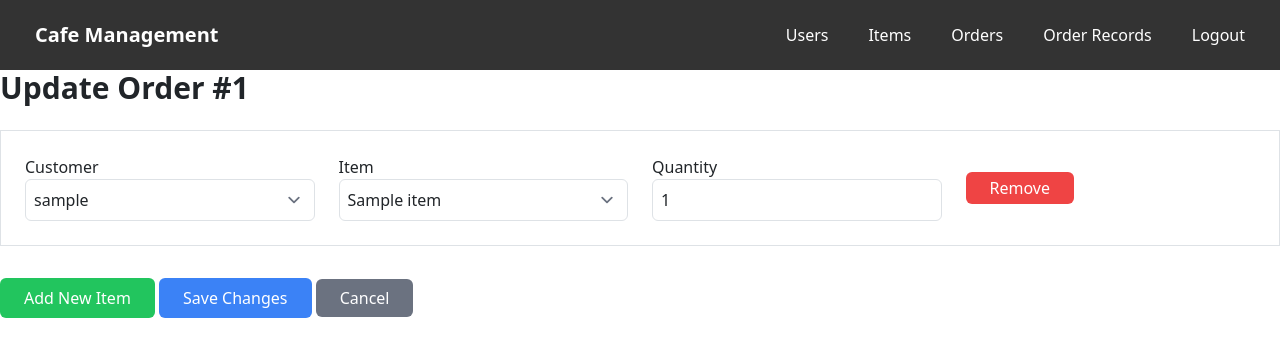
After one commit to NishantGuyal/CafeManagement, a Django app: page /order/update/1/ in a window 1280 px wide. The commit adds this page. Shown: the top 357 px of the page. Run offline with Django 5.2, Linux system fonts and the light colour scheme; tables that the repository leaves empty hold one stand-in row (values such as "Sample post"); some libraries are stand-ins or nearby versions.

Commit message:
Complete functionality updated

```diff
--- a/cafe/urls.py
+++ b/cafe/urls.py
@@ -35,5 +35,7 @@ urlpatterns = [
     path("orders/", views.order_management, name="order_management"),
     path("create_order/", views.create_order, name="create_order"),
     path("order_report/", views.order_report, name="order_report"),
-     path('order/<int:order_id>/delete/', views.order_delete, name='order_delete'),
+    path("order/<int:order_id>/delete/", views.order_delete, name="order_delete"),
+    path("order/update/<int:order_id>/", views.update_order, name="update_order"),
+    path("order/update/<int:order_id>/", views.update_order, name="update_order"),
 ]
--- a/cafe/views.py
+++ b/cafe/views.py
@@ -3,8 +3,8 @@ from django.contrib.auth import authenticate, login
 from django.utils.timezone import now
 from django.contrib import messages
 from .models import Order, Item, User, OrderDetail
-from django.http import HttpResponse
-from django.db.models import Sum
+from django.http import HttpResponse, JsonResponse
+from django.db.models import Sum, Q
 
 
 def index(request):
@@ -106,20 +106,15 @@ def order_management(request):
 
 def create_order(request):
     if request.method == "POST":
-        # Create a new order entry in the Order table
         order = Order.objects.create(created_at=now(), updated_at=now())
 
-        # Get the form data from the POST request
         customers = request.POST.getlist("customer")
         items = request.POST.getlist("item")
         counters = request.POST.getlist("counter")
 
-        # Loop through the customers, items, and counters to create corresponding OrderDetail entries
         for customer_id, item_id, counter in zip(customers, items, counters):
-            # Ensure counter is an integer and defaults to 0 if empty
             counter = int(counter) if counter else 0
 
-            # Create the order details for each mini order
             OrderDetail.objects.create(
                 order=order,
                 customer_id=customer_id,
@@ -129,37 +124,108 @@ def create_order(request):
                 updated_at=now(),
             )
 
-        # After saving the order and its details, redirect to the main order page
-        return redirect("order_management")  # Redirect to the order management page
+        return redirect("order_management")
 
     else:
         return HttpResponse("Invalid request method", status=405)
 
 
 def order_report(request):
-    # Fetch orders along with the sum of counter from order_details
     orders = Order.objects.annotate(
-        total_quantity=Sum("order_details__counter")
+        total_quantity=Sum(
+            "order_details__counter",
+            filter=Q(order_details__deleted_at__isnull=True),
+        )
     ).filter(deleted_at__isnull=True)
 
-    # Render the template and pass the orders with their total quantity
     return render(request, "order_report.html", {"orders": orders})
+
 
 def order_delete(request, order_id):
     order = get_object_or_404(Order, order_id=order_id)
 
-    # Update the `deleted_at` field for the order and its corresponding order details
     deleted_at = now()
 
-    # Update Order
     order.deleted_at = deleted_at
     order.save()
 
-    # Update OrderDetails
     order_details = OrderDetail.objects.filter(order=order)
     for order_detail in order_details:
         order_detail.deleted_at = deleted_at
         order_detail.save()
 
-    # Redirect to the order management page or order list
-    return redirect('order_report')  # Replace 'order_management' with your actual URL name
+    return redirect("order_report")
+
+
+def update_order(request, order_id):
+    order = get_object_or_404(Order, order_id=order_id)
+    order_details = OrderDetail.objects.filter(order=order, deleted_at__isnull=True)
+
+    users = User.objects.filter(deleted_at__isnull=True)
+    items = Item.objects.filter(deleted_at__isnull=True)
+
+    if request.method == "POST":
+        changes_made = False
+
+        submitted_order_details = request.POST.getlist("order_detail_id[]")
+        for order_detail_id in submitted_order_details:
+            order_detail = OrderDetail.objects.get(order_detail_id=order_detail_id)
+
+            new_customer_id = request.POST.get(f"customer_{order_detail_id}")
+            new_item_id = request.POST.get(f"item_{order_detail_id}")
+            new_counter = request.POST.get(f"counter_{order_detail_id}")
+
+            if (
+                str(order_detail.customer_id) != new_customer_id
+                or str(order_detail.item_id) != new_item_id
+                or str(order_detail.counter) != new_counter
+            ):
+                order_detail.customer_id = new_customer_id
+                order_detail.item_id = new_item_id
+                order_detail.counter = new_counter
+                order_detail.updated_at = now()
+                order_detail.save()
+                changes_made = True
+
+        new_customers = request.POST.getlist("new_customer[]")
+        new_items = request.POST.getlist("new_item[]")
+        new_counters = request.POST.getlist("new_counter[]")
+        for i in range(len(new_customers)):
+            if new_customers[i] and new_items[i] and new_counters[i]:
+                OrderDetail.objects.create(
+                    order=order,
+                    customer_id=new_customers[i],
+                    item_id=new_items[i],
+                    counter=new_counters[i],
+                    updated_at=now(),
+                )
+                changes_made = True
+
+        deleted_order_detail_ids = request.POST.getlist("deleted_order_details[]")
+        deleted_order_detail_ids = [
+            int(id) for id in deleted_order_detail_ids if id.isdigit()
+        ]
+
+        for deleted_id in deleted_order_detail_ids:
+            if deleted_id:
+                OrderDetail.objects.filter(order_detail_id=deleted_id).update(
+                    deleted_at=now()
+                )
+                changes_made = True
+
+        if changes_made:
+            order.updated_at = now()
+            order.save()
+
+        return redirect("order_report")
+
+    return render(
+        request,
+        "update_order.html",
+        {
+            "order": order,
+            "order_details": order_details,
+            "users": users,
+            "items": items,
+        },
+    )
--- a/templates/orders.html
+++ b/templates/orders.html
@@ -84,7 +84,6 @@
         $('#order-details-container').append(newOrderDetail);
     }
 
-    // Remove the mini order row
     function removeOrderDetail(button) {
         const row = $(button).closest('.order-detail-row');
         if (orderDetailCount > 1) {
@@ -92,6 +91,7 @@
             orderDetailCount--;
         }
     }
+
 </script>
 
 {% endblock %}
--- /dev/null
+++ b/templates/update_order.html
@@ -0,0 +1,115 @@
+{% extends 'index.html' %}
+
+{% block title %}Update Order #{{ order.order_id }}{% endblock %}
+
+{% block content %}
+<h1 class="text-3xl font-semibold mb-4">Update Order #{{ order.order_id }}</h1>
+
+<form method="POST">
+    {% csrf_token %}
+
+    <div id="order-details-container">
+        {% for order_detail in order_details %}
+        <div class="flex items-center gap-4 border p-4 mb-2 order-detail-row">
+            <input type="hidden" name="order_detail_id[]" value="{{ order_detail.order_detail_id }}">
+
+            <div class="w-1/4">
+                <label class="block">Customer</label>
+                <select name="customer_{{ order_detail.order_detail_id }}" class="w-full p-2 border rounded-md">
+                    {% for user in users %}
+                        <option value="{{ user.user_id }}" {% if user.user_id == order_detail.customer_id %}selected{% endif %}>
+                            {{ user.username }}
+                        </option>
+                    {% endfor %}
+                </select>
+            </div>
+
+            <div class="w-1/4">
+                <label class="block">Item</label>
+                <select name="item_{{ order_detail.order_detail_id }}" class="w-full p-2 border rounded-md">
+                    {% for item in items %}
+                        <option value="{{ item.item_id }}" {% if item.item_id == order_detail.item_id %}selected{% endif %}>
+                            {{ item.item_name }}
+                        </option>
+                    {% endfor %}
+                </select>
+            </div>
+
+            <div class="w-1/4">
+                <label class="block">Quantity</label>
+                <input type="number" name="counter_{{ order_detail.order_detail_id }}" value="{{ order_detail.counter }}" class="w-full p-2 border rounded-md">
+            </div>
+
+            <div class="w-1/4">
+                <button type="button" class="bg-red-500 text-white py-1 px-4 rounded-md remove-order">Remove</button>
+            </div>
+        </div>
+        {% endfor %}
+    </div>
+
+    <button type="button" class="bg-green-500 text-white py-2 px-4 rounded-md mt-4" id="add-new-order">Add New Item</button>
+
+    <input type="hidden" name="deleted_order_details[]" id="deleted-order-details">
+
+    <button type="submit" class="bg-blue-500 text-white py-2 px-4 rounded-md mt-4">Save Changes</button>
+    <a href="{% url 'order_report' %}" class="bg-gray-500 text-white py-2 px-4 rounded-md mt-4">Cancel</a>
+</form>
+
+<script>
+    let removedOrderDetails = [];
+
+    document.getElementById("add-new-order").addEventListener("click", function () {
+        const newRow = `
+            <div class="flex items-center gap-4 border p-4 mb-2 order-detail-row">
+                <div class="w-1/4">
+                    <label class="block">Customer</label>
+                    <select name="new_customer[]" class="w-full p-2 border rounded-md">
+                        {% for user in users %}
+                            <option value="{{ user.user_id }}">{{ user.username }}</option>
+                        {% endfor %}
+                    </select>
+                </div>
+
+                <div class="w-1/4">
+                    <label class="block">Item</label>
+                    <select name="new_item[]" class="w-full p-2 border rounded-md">
+                        {% for item in items %}
+                            <option value="{{ item.item_id }}">{{ item.item_name }}</option>
+                        {% endfor %}
+                    </select>
+                </div>
+
+                <div class="w-1/4">
+                    <label class="block">Quantity</label>
+                    <input type="number" name="new_counter[]" class="w-full p-2 border rounded-md" value="1">
+                </div>
+
+                <div class="w-1/4">
+                    <button type="button" class="bg-red-500 text-white py-1 px-4 rounded-md remove-order">Remove</button>
+                </div>
+            </div>
+        `;
+
+        document.getElementById("order-details-container").insertAdjacentHTML("beforeend", newRow);
+    });
+
+    document.addEventListener("click", function (event) {
+        if (event.target.classList.contains("remove-order")) {
+            const row = event.target.closest(".order-detail-row");
+            const orderDetailId = row.querySelector("input[name='order_detail_id[]']")?.value;
+
+            if (orderDetailId && !removedOrderDetails.includes(parseInt(orderDetailId))) {
+                removedOrderDetails.push(parseInt(orderDetailId));
+            }
+
+            row.remove();
+        }
+    });
+
+    document.querySelector("form").addEventListener("submit", function () {
+        const deletedOrderDetailsInput = document.getElementById("deleted-order-details");
+
+        deletedOrderDetailsInput.value = removedOrderDetails.join(',');
+    });
+</script>
+{% endblock %}
--- a/theme/static/css/dist/styles.css
+++ b/theme/static/css/dist/styles.css
@@ -901,6 +901,14 @@ select {
   width: 33.333333%;
 }
 
+.w-1\/2 {
+  width: 50%;
+}
+
+.w-1\/4 {
+  width: 25%;
+}
+
 .min-w-full {
   min-width: 100%;
 }
@@ -953,6 +961,10 @@ select {
 
 .justify-between {
   justify-content: space-between;
+}
+
+.gap-4 {
+  gap: 1rem;
 }
 
 .space-y-4 > :not([hidden]) ~ :not([hidden]) {
@@ -1117,6 +1129,11 @@ select {
   padding-bottom: 0.75rem;
 }
 
+.px-2 {
+  padding-left: 0.5rem;
+  padding-right: 0.5rem;
+}
+
 .text-left {
   text-align: left;
 }
@@ -1155,6 +1172,11 @@ select {
 
 .text-xl {
   font-size: 1.25rem;
+  line-height: 1.75rem;
+}
+
+.text-lg {
+  font-size: 1.125rem;
   line-height: 1.75rem;
 }
 
@@ -1219,6 +1241,10 @@ select {
   box-shadow: var(--tw-ring-offset-shadow, 0 0 #0000), var(--tw-ring-shadow, 0 0 #0000), var(--tw-shadow);
 }
 
+.filter {
+  filter: var(--tw-blur) var(--tw-brightness) var(--tw-contrast) var(--tw-grayscale) var(--tw-hue-rotate) var(--tw-invert) var(--tw-saturate) var(--tw-sepia) var(--tw-drop-shadow);
+}
+
 .transition-opacity {
   transition-property: opacity;
   transition-timing-function: cubic-bezier(0.4, 0, 0.2, 1);
```
Also changed, not shown: templates/order_report.html (+27 -7 lines), templates/users.html (+64 -6 lines).
